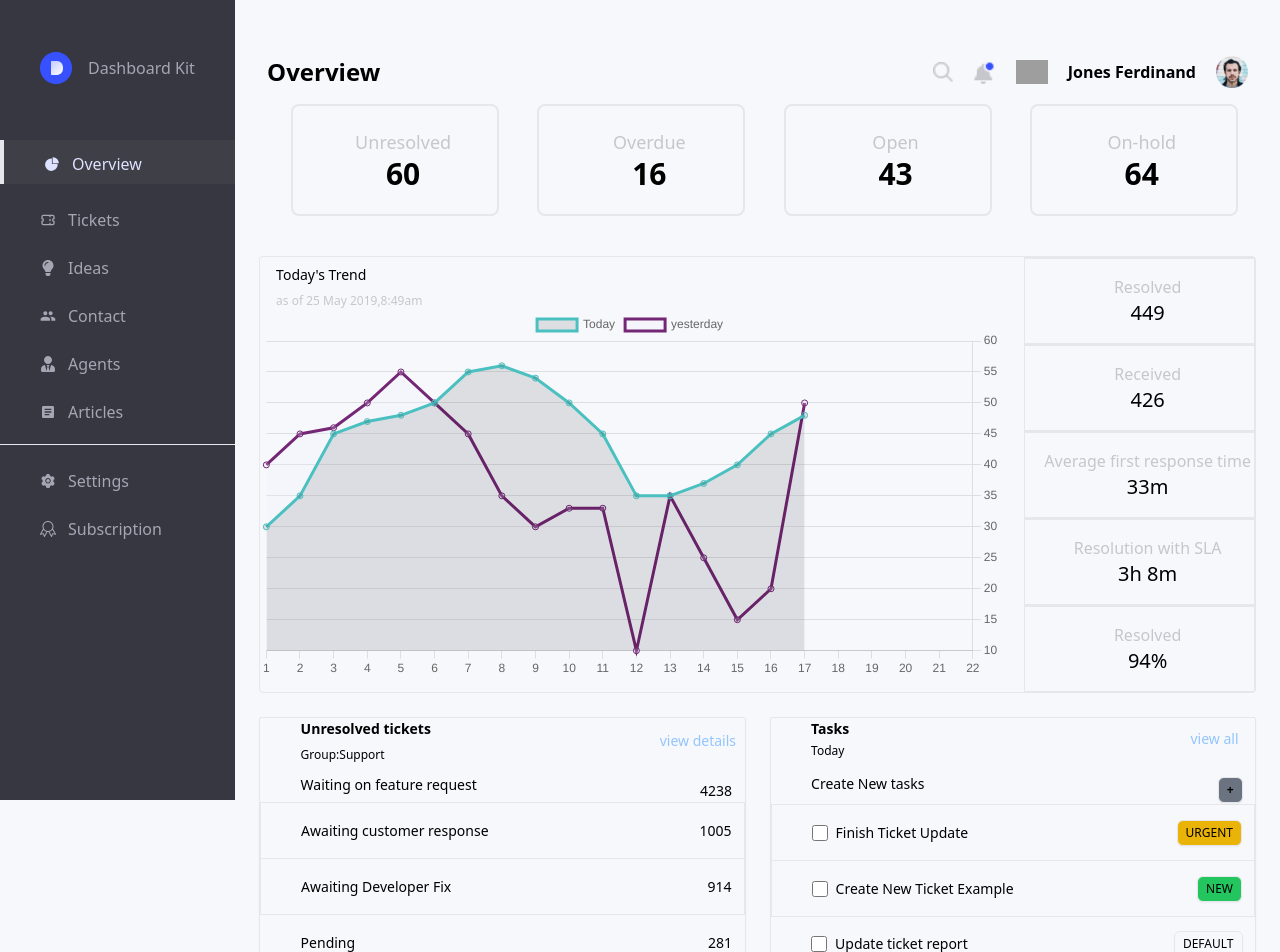
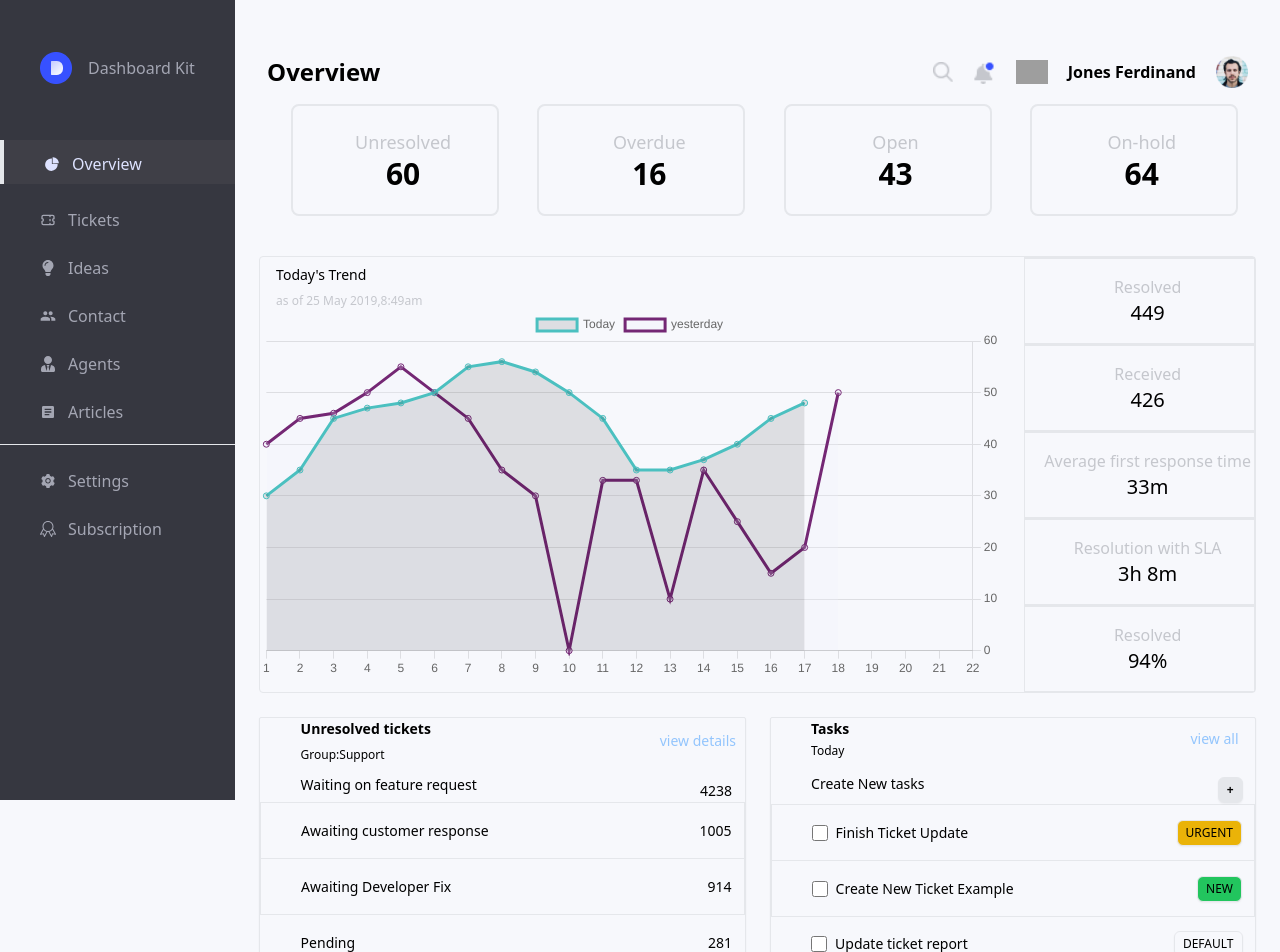
Before and after one commit to mfontosco/Ajeoba-Frontend, a React (Vite) app: page / in a window 1280 px wide. Shown: the top 952 px of the page. Built offline with nearby package versions, Linux system fonts and the light colour scheme; grey boxes are pictures that could not be loaded.

Commit message:
adjusted my code

```diff
--- a/src/Pages/Home.jsx
+++ b/src/Pages/Home.jsx
@@ -41,7 +41,7 @@ const Home = () => {
       },
       {
         label: "yesterday",
-        data: [40,45,46,50,55,50,45,35,30,33,33,10,35,25,15,20,50],
+        data: [40,45,46,50,55,50,45,35,30,0,33,33,10,35,25,15,20,50],
         borderColor: ["#742774"],
         backgroundColor: "rgb(239,241,255,0.2)",
         fill:true
--- a/src/components/Overview/Tasks.jsx
+++ b/src/components/Overview/Tasks.jsx
@@ -26,7 +26,7 @@ const Tasks =()=>{
             </th>
             <th className="whitespace-nowrap text-right text-xs lg:text-sm px-6 sm:px-0">
               <div className=" px-3 mt-4">
-                <button className='rounded-md text-right  border bg-gray-500 py-1 px-2 shadow-sm text-xs'> + </button>
+                <button className='rounded-md text-right  border bg-gray-200 py-1 px-2 shadow-sm text-xs'> + </button>
               </div>
             </th>
           </tr>
```
